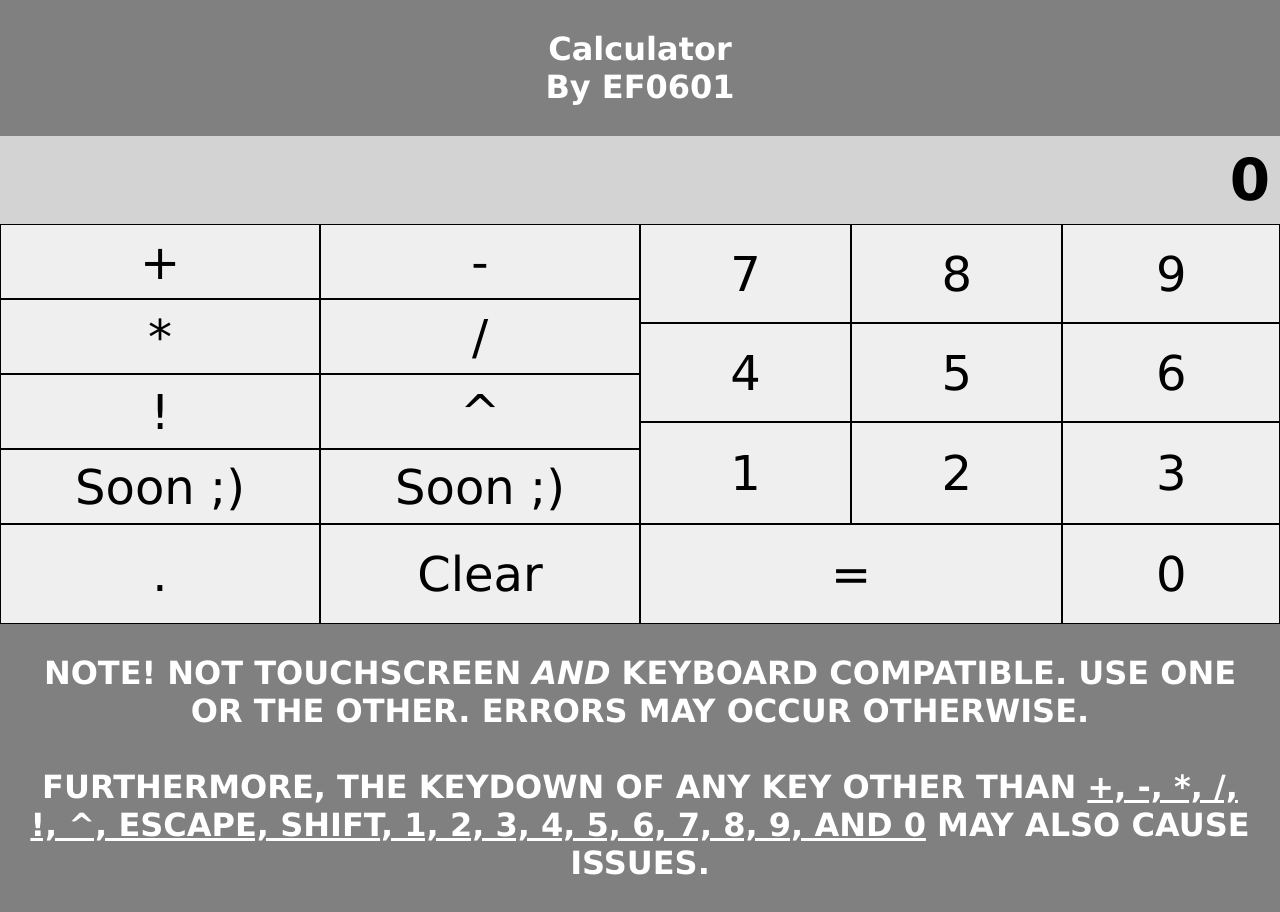
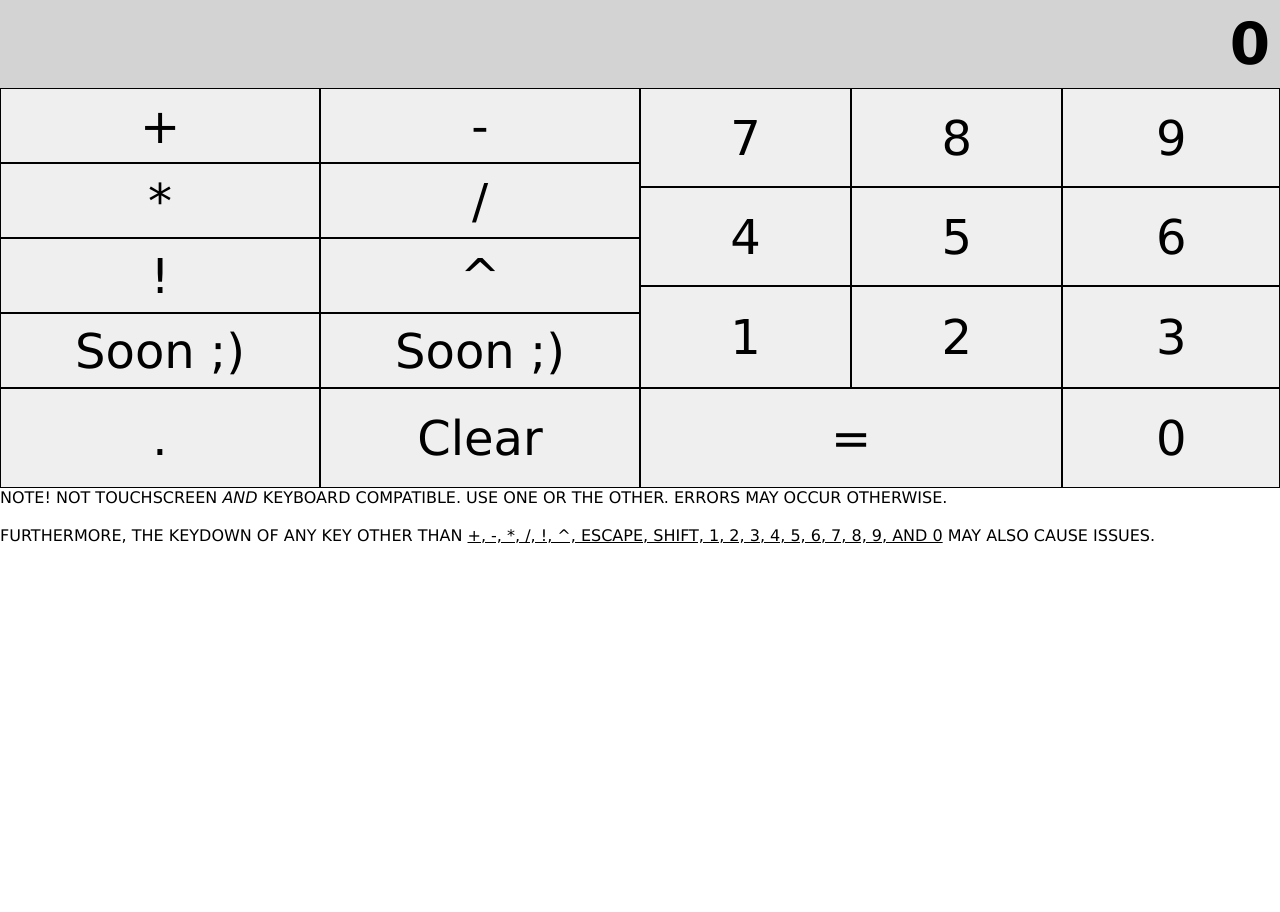
Before and after one commit to EF0601/Basic-Calculator-App, a website: page home.html in a window 1280 px wide. After the commit the page ends 800 px from the top, so only its background shows below. Drawn offline with Linux system fonts and the light colour scheme.

Commit message:
Update home.html
Removes extra buffer space

```diff
--- a/home.html
+++ b/home.html
@@ -9,7 +9,6 @@
 </head>
 
 <body>
-    <h1>Calculator <br> By EF0601</h1>
     <div class="calculator">
         <h2 id="inputValueBox">0</h2>
         <div id="flexBox">
@@ -43,7 +42,7 @@
             <button class="key--equal" data-action="calculate" onclick="calculate()">=</button>
             <button onclick="inputNumber('0')">0</button>
         </div>
-        <h1>NOTE! NOT TOUCHSCREEN <i>AND</i> KEYBOARD COMPATIBLE. USE ONE OR THE OTHER. ERRORS MAY OCCUR OTHERWISE. <br><br>FURTHERMORE, THE KEYDOWN OF ANY KEY OTHER THAN <u>+, -, *, /, !, ^, ESCAPE, SHIFT, 1, 2, 3, 4, 5, 6, 7, 8, 9, AND 0</u> MAY ALSO CAUSE ISSUES.</h1>
+        <p>NOTE! NOT TOUCHSCREEN <i>AND</i> KEYBOARD COMPATIBLE. USE ONE OR THE OTHER. ERRORS MAY OCCUR OTHERWISE. <br><br>FURTHERMORE, THE KEYDOWN OF ANY KEY OTHER THAN <u>+, -, *, /, !, ^, ESCAPE, SHIFT, 1, 2, 3, 4, 5, 6, 7, 8, 9, AND 0</u> MAY ALSO CAUSE ISSUES.</p>
     </div>
 </body>
 <script src="./main.js"></script>
```
